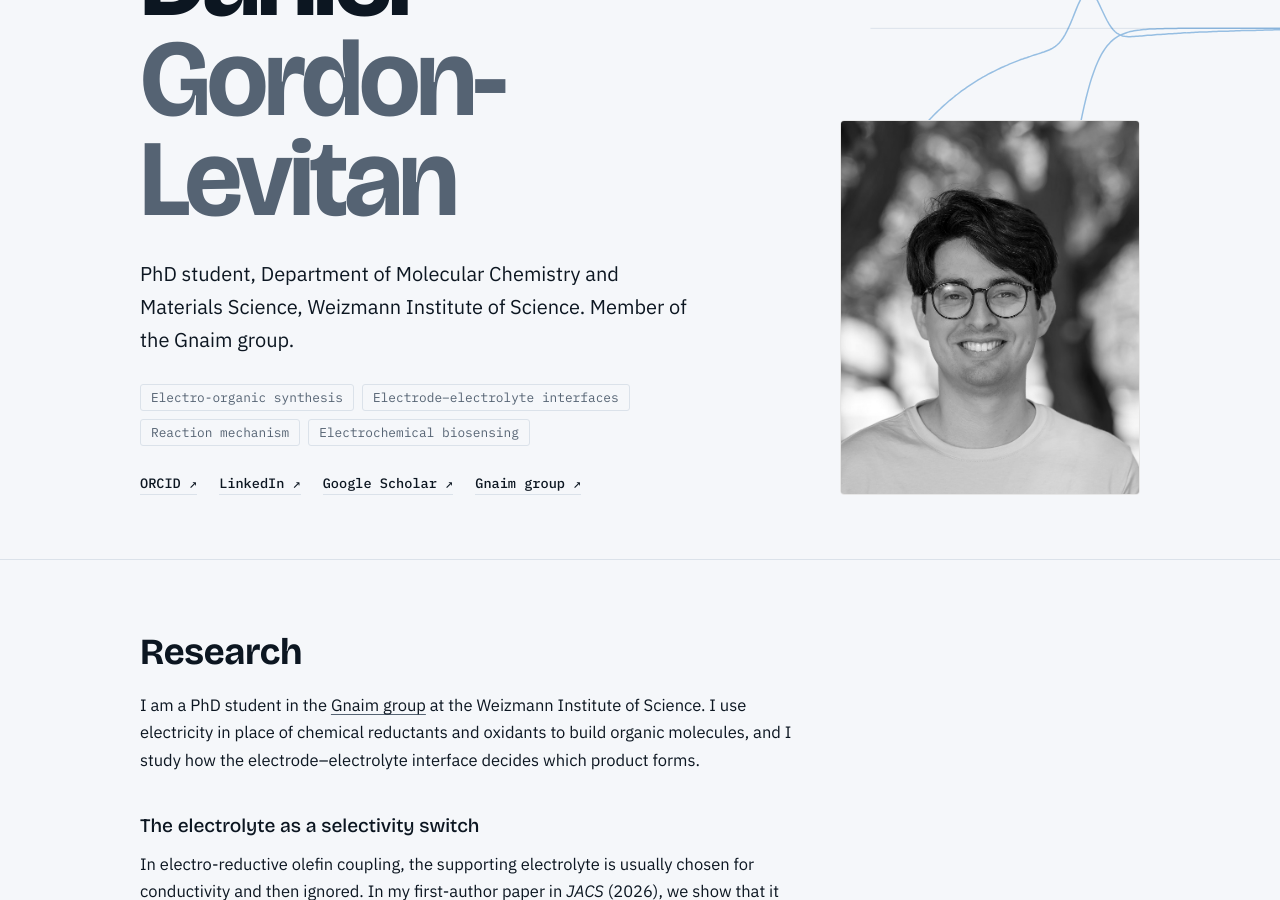
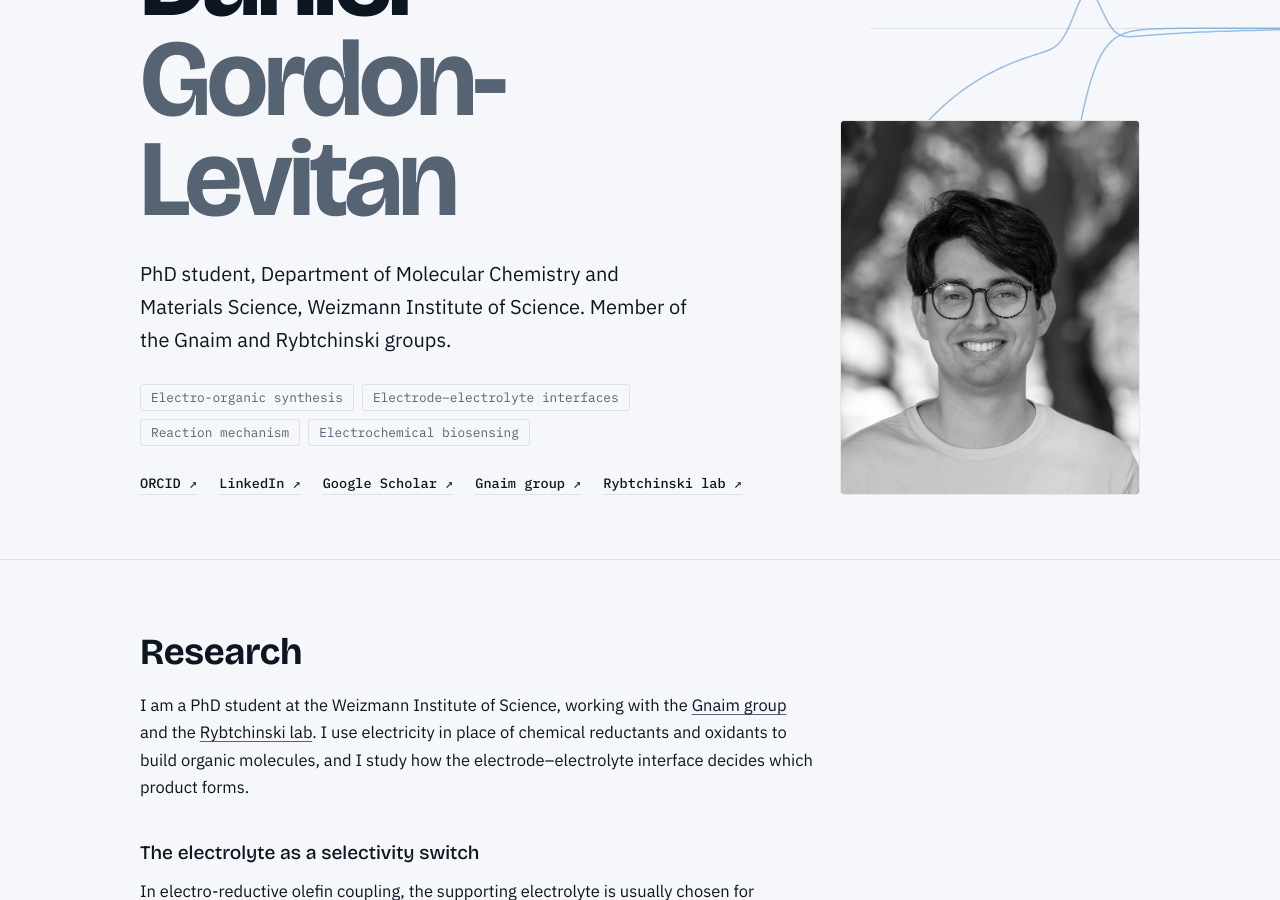
Before and after one commit to gordonlevitan/gordonlevitan.github.io, a Jekyll site: the page built from index.md, in a window 1280 px wide and 900 px high, scrolled down 199 px. Built offline with Jekyll 4.4.1, drawn with Linux system fonts in a browser that asks for light colours; some of the changed text lies outside the part shown.

Commit message:
Add Rybtchinski lab and Outside the lab section
Co-Authored-By: Claude Opus 5.5 <noreply@anthropic.com>

```diff
--- a/index.md
+++ b/index.md
@@ -4,7 +4,7 @@ title: Daniel Gordon-Levitan
 field: Synthetic organic electrochemistry
 first_name: Daniel
 last_name: Gordon-Levitan
-role: PhD student, Department of Molecular Chemistry and Materials Science, Weizmann Institute of Science. Member of the Gnaim group.
+role: PhD student, Department of Molecular Chemistry and Materials Science, Weizmann Institute of Science. Member of the Gnaim and Rybtchinski groups.
 interests:
   - Electro-organic synthesis
   - Electrode–electrolyte interfaces
@@ -19,11 +19,13 @@ links:
     url: https://scholar.google.com/scholar?q=%22Gordon-Levitan%22
   - name: Gnaim group
     url: https://www.weizmann.ac.il/MCMS/gnaim/
+  - name: Rybtchinski lab
+    url: https://www.weizmann.ac.il/Organic_Chemistry/Rybtchinski/
 ---
 
 ## Research
 
-I am a PhD student in the [Gnaim group](https://www.weizmann.ac.il/MCMS/gnaim/) at the Weizmann Institute of Science. I use electricity in place of chemical reductants and oxidants to build organic molecules, and I study how the electrode–electrolyte interface decides which product forms.
+I am a PhD student at the Weizmann Institute of Science, working with the [Gnaim group](https://www.weizmann.ac.il/MCMS/gnaim/) and the [Rybtchinski lab](https://www.weizmann.ac.il/Organic_Chemistry/Rybtchinski/). I use electricity in place of chemical reductants and oxidants to build organic molecules, and I study how the electrode–electrolyte interface decides which product forms.
 
 ### The electrolyte as a selectivity switch
 
@@ -56,7 +58,7 @@ In electro-reductive olefin coupling, the supporting electrolyte is usually chos
 
 | Years | Degree | Institution |
 |---|---|---|
-| 2024 – present | Ph.D. | Weizmann Institute of Science, Gnaim group |
+| 2024 – present | Ph.D. | Weizmann Institute of Science, Gnaim and Rybtchinski groups |
 | 2022 – 2024 | M.Sc. Chemistry | Weizmann Institute of Science |
 | 2019 – 2022 | B.Sc. Chemistry | Hebrew University of Jerusalem (undergraduate research with the Hurevich and Yitzchaik groups on electrochemical biosensing) |
 
@@ -70,3 +72,7 @@ For the rest of my PhD I plan to build on the electrolyte-controlled selectivity
 - Automate the processing of my lab data: cyclic voltammograms, GC and NMR yields, and screening tables of reaction conditions.
 - Make reproducible plots and reports for papers and group meetings.
 - Use Git and GitHub properly for my own code and for sharing it with the group.
+
+## Outside the lab
+
+I did my undergraduate degree in Jerusalem before moving to the Weizmann Institute in Rehovot. I'm always happy to talk about chemistry, electrochemistry or Python; the easiest way to reach me is through [LinkedIn](https://il.linkedin.com/in/daniel-gordon-levitan-651853148).
```
